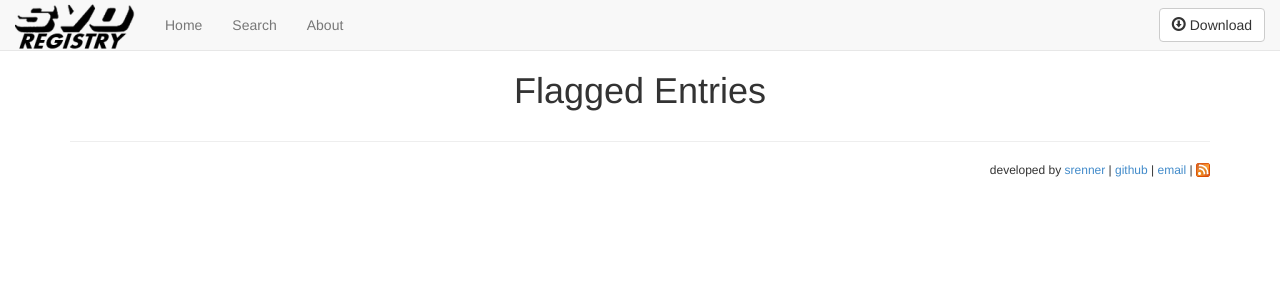
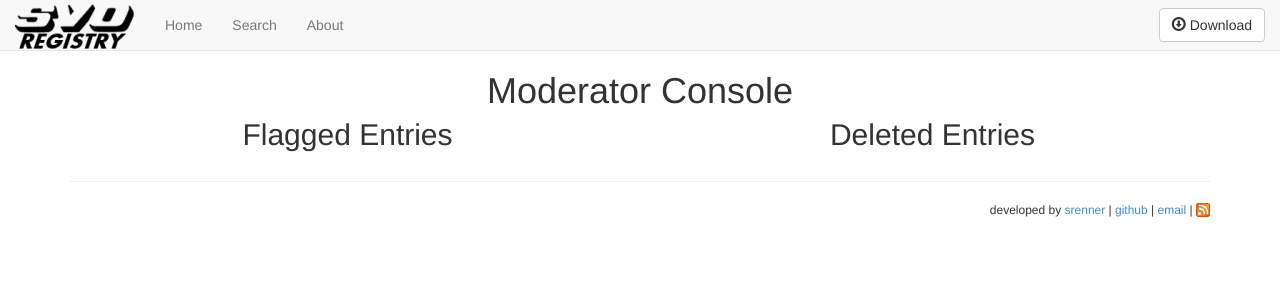
Before and after one commit to srenner/svoregistry-v2, a Django app: template svoregistry/registry/templates/moderator.html in a window 1280 px wide. Shown: the top 300 px of the page. Run offline with Django 3.2, Linux system fonts and the light colour scheme; the template is opened without the code that fills it, so the values that code supplies are empty; some libraries are stand-ins or nearby versions.

Commit message:
show 'deleted' in moderator console

```diff
--- a/svoregistry/registry/templates/moderator.html
+++ b/svoregistry/registry/templates/moderator.html
@@ -6,13 +6,32 @@
 {% endblock %}
 {%block content %}
 <header>
-	<h1>Flagged Entries</h1>
+	<h1>Moderator Console</h1>
 </header>
-<ul class="list-unstyled">
-	{% for entry in entries %}
-		<li>{% include 'entry.html' %}</li>
-	{% endfor %}
-</ul>
+<div class="row">
+	<div class="col-sm-6">
+		<h2>Flagged Entries</h2>
+		<ul class="list-unstyled">
+			{% for entry in entries %}
+				<li>{% include 'entry.html' %}</li>
+			{% endfor %}
+		</ul>
+		{% if entries.count == 0 %}
+		<p class="text-center">Nothing to show</p>
+		{% endif %}
+	</div>
+	<div class="col-sm-6">
+		<h2>Deleted Entries</h2>
+		<ul class="list-unstyled">
+			{% for entry in deleted %}
+				<li>{% include 'entry.html' %}</li>
+			{% endfor %}
+		</ul>
+		{% if deleted.count == 0 %}
+		<p class="text-center">Nothing to show</p>
+		{% endif %}
+	</div>
+</div>
 {% endblock %}
 {% block scripts %}
 {% endblock %}
--- a/svoregistry/registry/views.py
+++ b/svoregistry/registry/views.py
@@ -273,4 +273,5 @@ def validate(request, vin):
 @staff_member_required
 def moderator(request):
     entries = Entry.objects.order_by('-entry_flag').exclude(deleted=True)[:10]
-    return render_to_response("moderator.html", { 'entries': entries }, context_instance=RequestContext(request))
+    deleted = Entry.objects.filter(deleted=True)[:10]
+    return render_to_response("moderator.html", { 'entries': entries, 'deleted': deleted }, context_instance=RequestContext(request))
```
